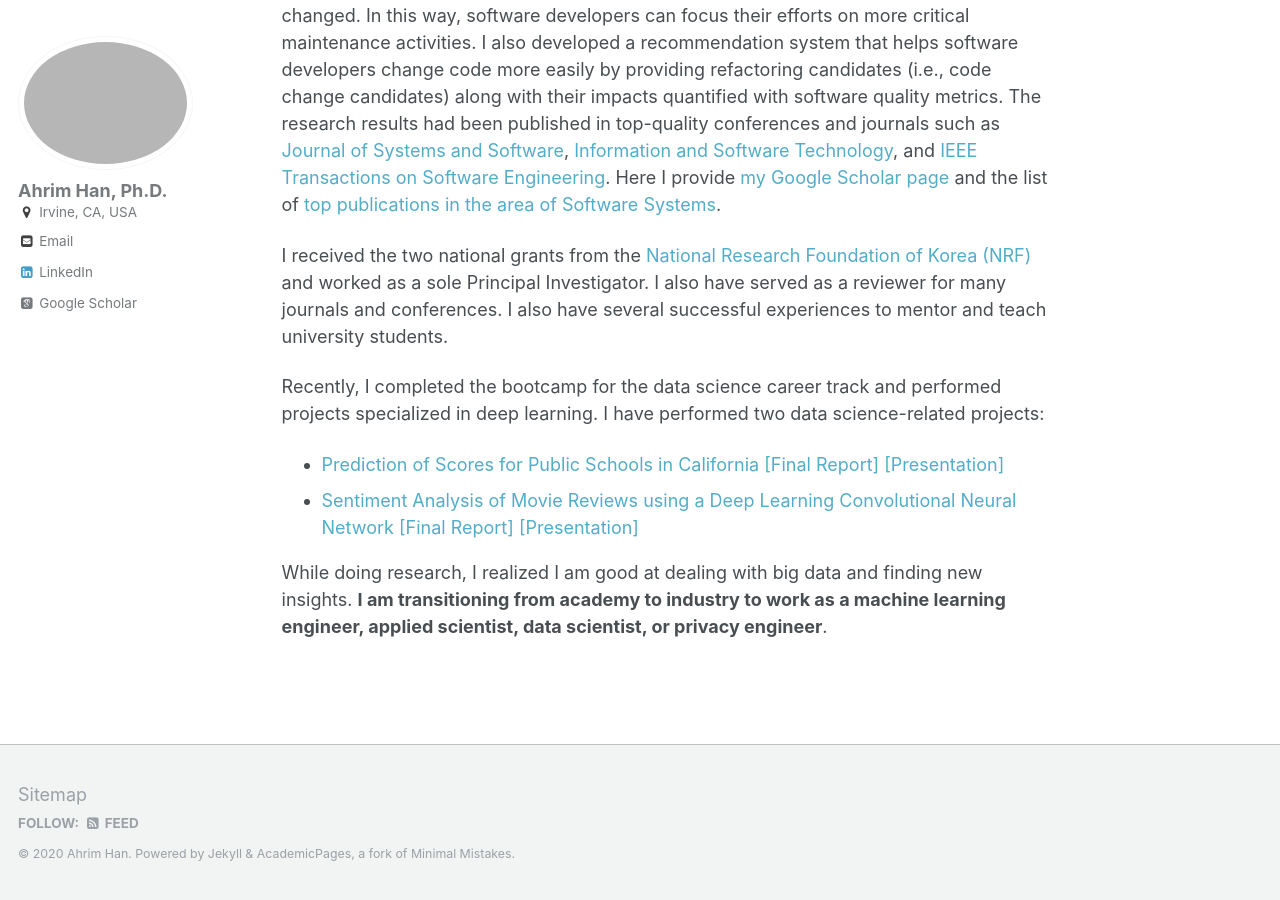
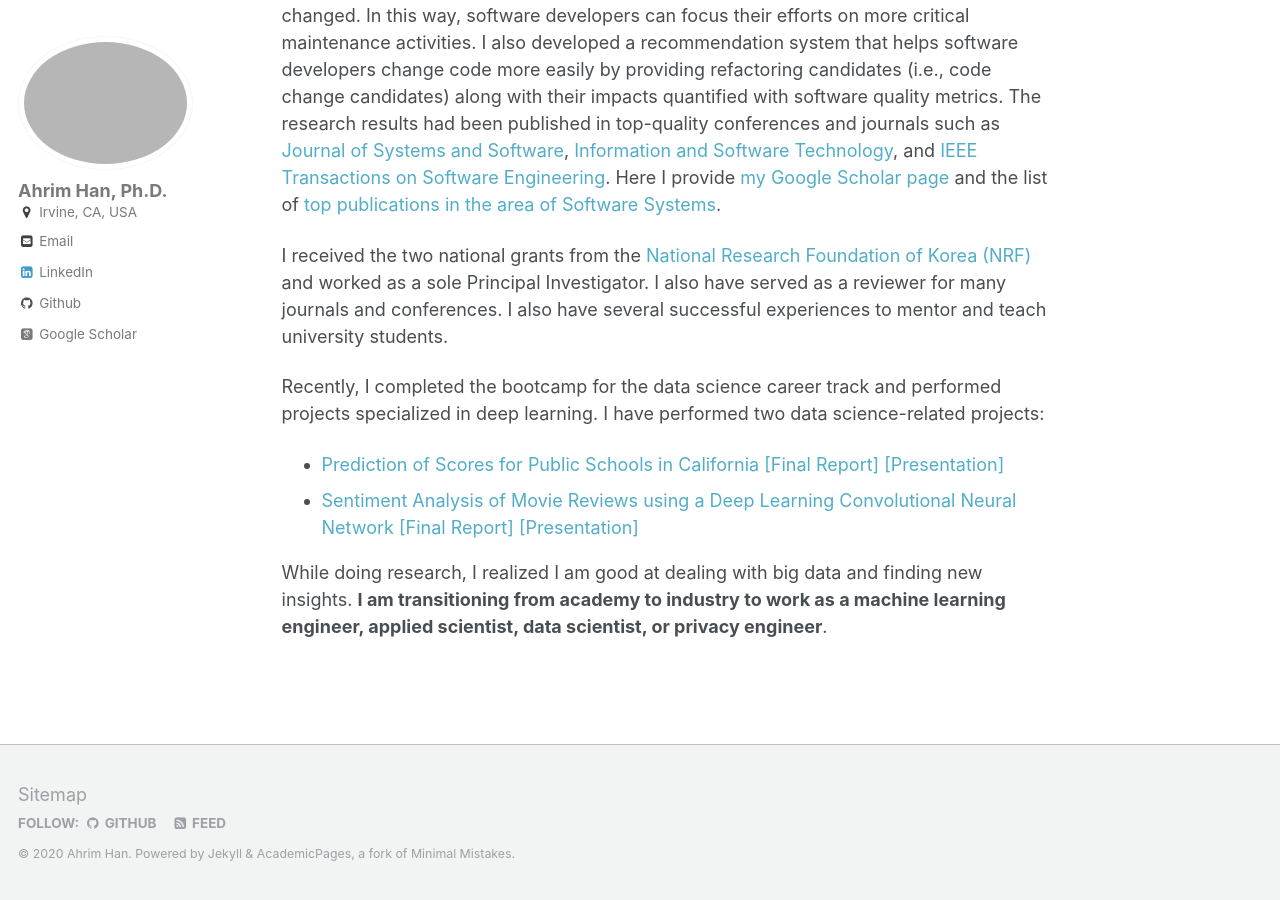
Before and after one commit to ahrimhan/ahrimhan.github.io, a Jekyll site: the page built from _pages/about.md, in a window 1280 px wide and 900 px high, scrolled down 597 px. Built offline with Jekyll 4.4.1, drawn with Linux system fonts in a browser that asks for light colours; some web fonts are replaced.

Commit message:
_config.yml

```diff
--- a/_config.yml
+++ b/_config.yml
@@ -92,7 +92,7 @@ author:
   flickr           :
   facebook         :
   foursquare       :
-  github           : #"ahrimhan"
+  github           : "ahrimhan"
   google_plus      :
   keybase          :
   instagram        :
```
